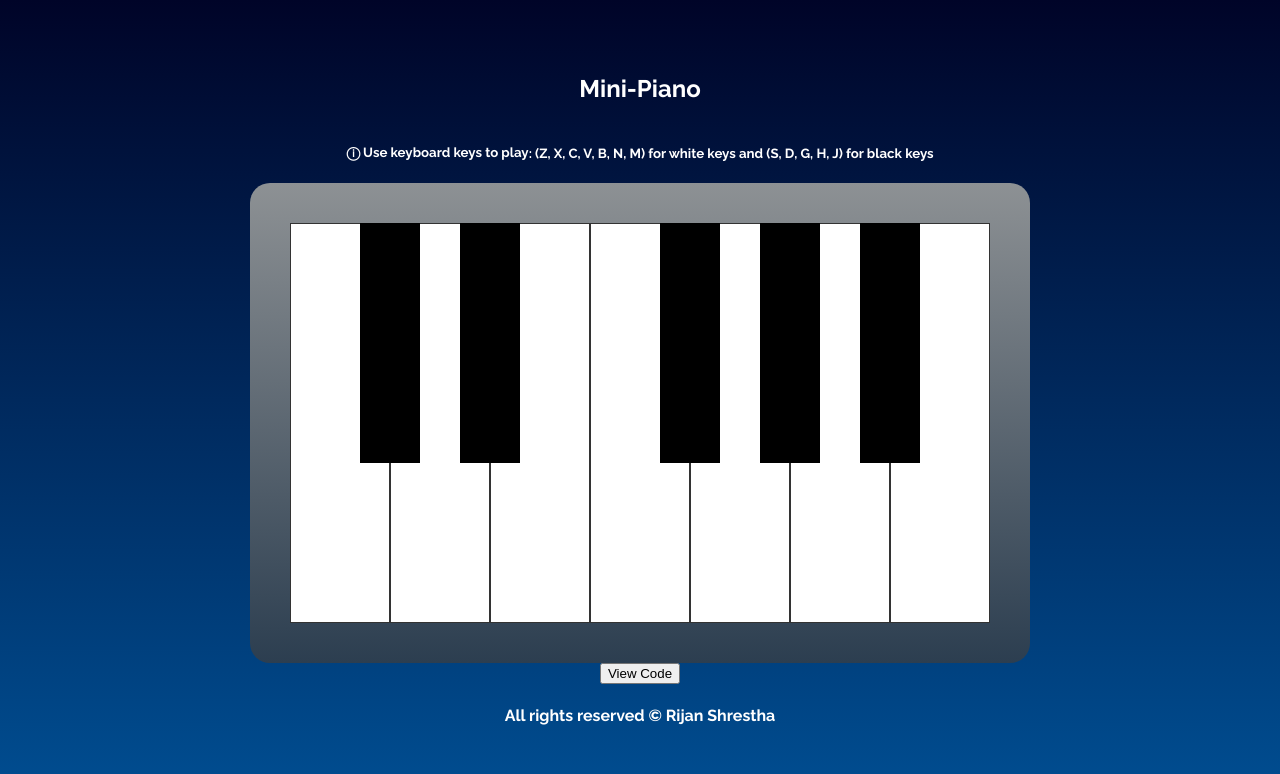
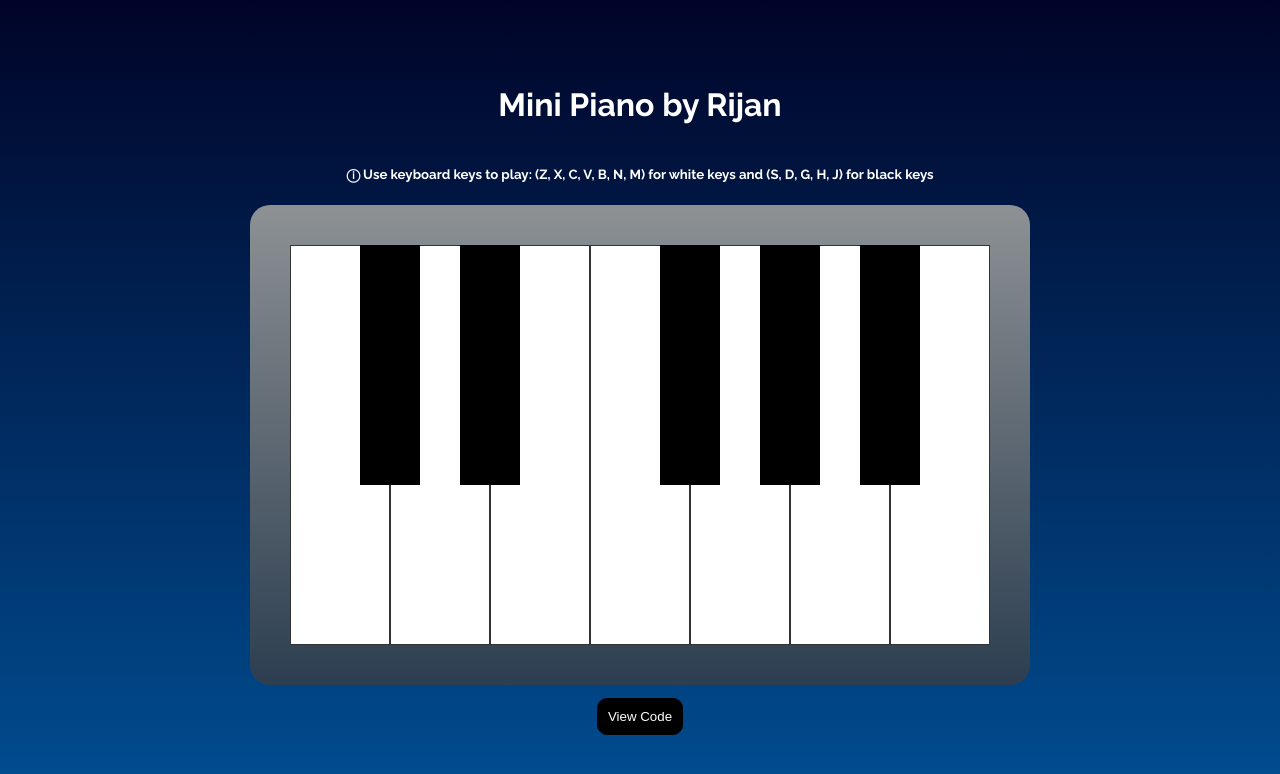
Before and after one commit to reezayn/rijan-mini-piano-v1, a plain HTML site: page index.html in a window 1280 px wide. Drawn offline with Linux system fonts and the light colour scheme.

Commit message:
feb 4 piano 2nd commit

```diff
--- a/index.html
+++ b/index.html
@@ -10,7 +10,7 @@
   </head>
   <body>
     <div class="container">
-      <div class="title"><h2>Mini-Piano</h2></div>
+      <div class="title"><h1>Mini Piano by Rijan</h1></div>
       <div class="para">
         <h5>ⓘ Use keyboard keys to play</h5>
         <h5>: (Z, X, C, V, B, N, M) for white keys and (S, D, G, H, J) for black keys</h5>
@@ -31,8 +31,8 @@
           <div data-note="B" class="key white"></div>
         </div>
       </div>
-      <div><button>View Code</button></div>
-      <div><h4>All rights reserved © Rijan Shrestha</h4></div>
+      <div class="btndiv"><a href="https://github.com/reezayn/rijan-mini-piano-v1" target="_blank"><button class="btn">View Code</button></a></div>
+      <!-- <div><h5>All rights reserved © Rijan Shrestha</h5></div> -->
     </div>
   </body>
 </html>
--- a/styles.css
+++ b/styles.css
@@ -62,3 +62,21 @@ body {
 .black.activeClass {
   background-color: #333;
 }
+
+.btndiv{
+  padding: 13px;
+  padding-bottom: 0px;
+}
+.btn{
+  padding: 10px;
+  background-color: black;
+  color: white;
+  border: 1px solid black;
+  border-radius: 10px;
+}
+.btn:hover{
+  cursor: pointer;
+  background-color: white;
+  color: black;
+
+}
```
